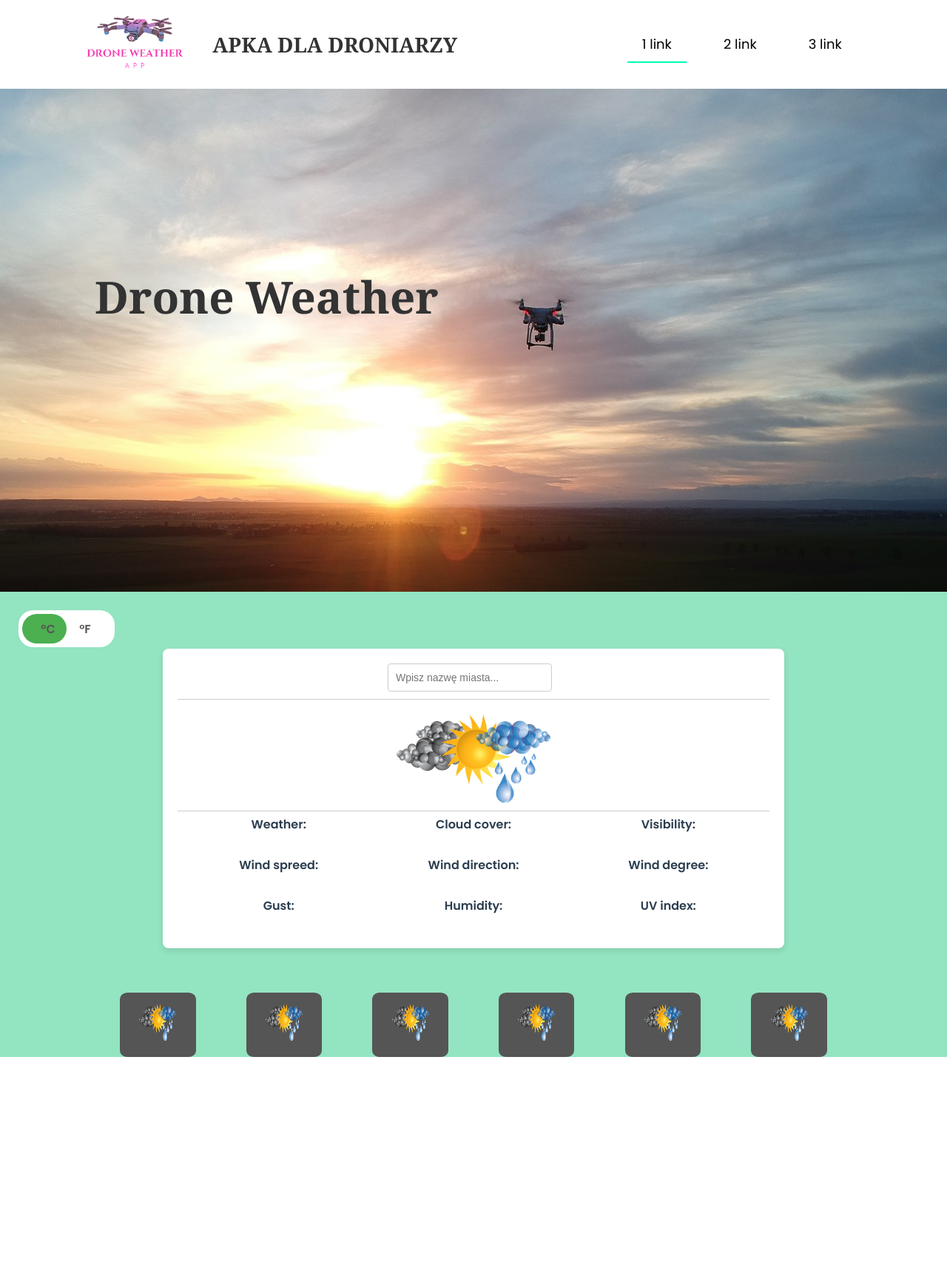
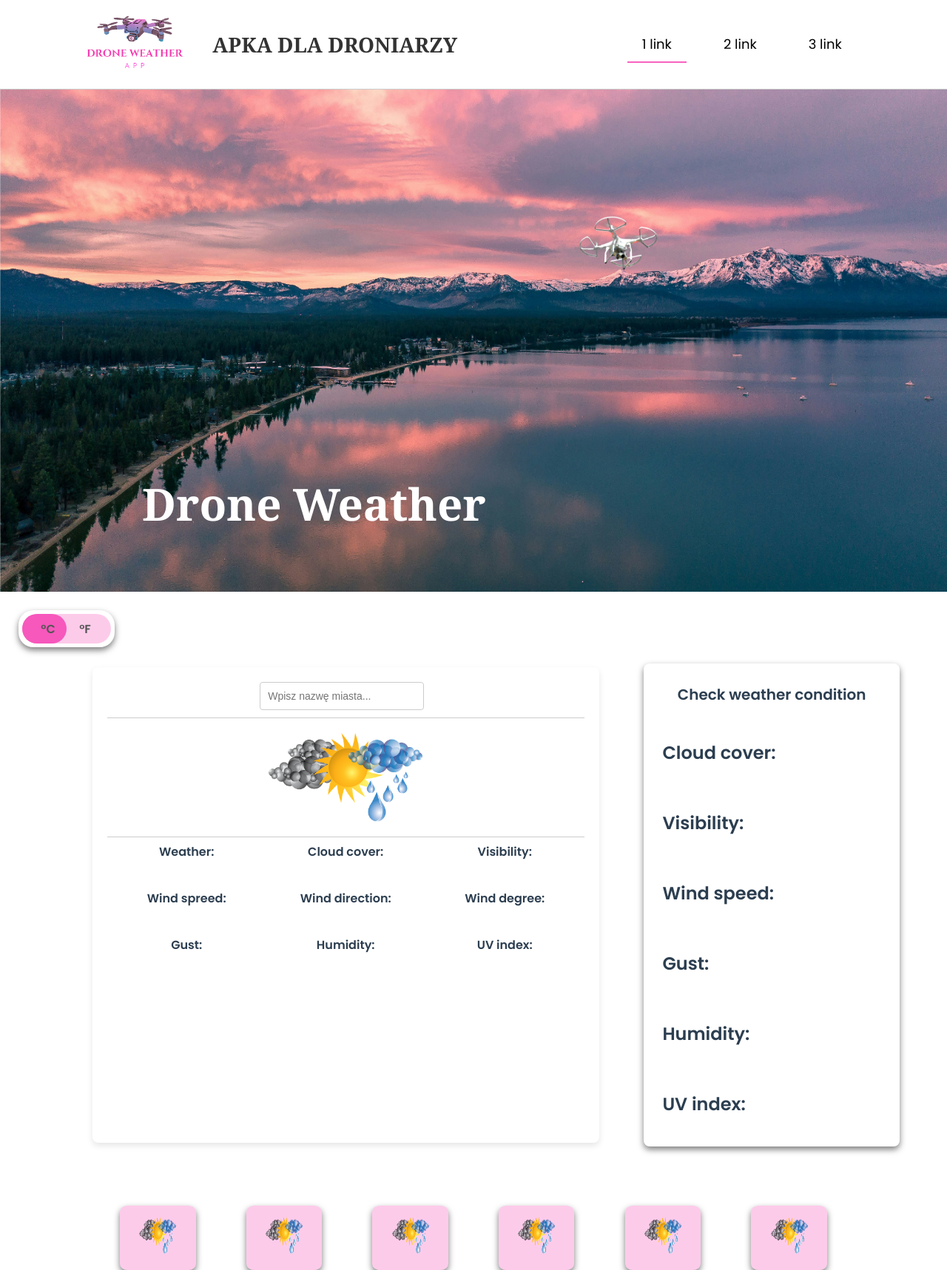
Before and after one commit to kuben75/Drone-Weather, a PHP site: page / in a window 1280 px wide. Shown: the whole page at 74% size. Before the commit the page ends 1429 px from the top, so only its background shows below. Run offline with PHP 8.4, Linux system fonts and the light colour scheme; style sheets or scripts are compiled from the project's sources.

Commit message:
zmiana css, dodanie check weather condition

```diff
--- a/index.html
+++ b/index.html
@@ -14,7 +14,7 @@
 
 <body>
   <header>
-    <img class="bgc" src="img/drone-3847867_1920.jpg" alt="dron w locie o zachodzie słońca">
+    <img class="bgc" src="img/img2.png" alt="dron w locie o zachodzie słońca">
     <div class="title">
       <h1>Drone Weather</h1>
     </div>
@@ -40,6 +40,7 @@
       <span class="toggle-fahr">°F</span>
     </label>
   </div>
+  <main>
   <div class="wrapper">
     <div class="top">
       <div class="top-city">
@@ -61,7 +62,7 @@
         <img src="./img/unknown.png" alt="Obrazek przedstawiający pogodę" class="photo" />
       </div>
     </div>
-    <main class="bottom">
+    <div class="bottom">
       <div class="headings">
         <p>Weather:</p>
         <p>Cloud cover:</p>
@@ -92,9 +93,38 @@
         <p class="humidity"></p>
         <p class="uv"></p>
       </div>
-    </main>
+    </div>
   </div>
-
+  <div class="table">
+    <div class="table-title">
+      <h4 class="title-one">Check weather condition</h4>
+    </div>
+    <div class="heading-table">
+      <h2 class="heading-title">Cloud cover:
+      <span class="weath-one"> </span></h2>
+    </div>
+    <div class="heading-table">
+      <h2 class="heading-title">Visibility:
+      <span class="weath-two"> </span> </h2>
+    </div>
+    <div class="heading-table">
+      <h2 class="heading-title">Wind speed:
+      <span class="weath-three"> </span> </h2>
+    </div>
+    <div class="heading-table">
+      <h2 class="heading-title">Gust:
+      <span class="weath-four"> </span> </h2>
+    </div>
+    <div class="heading-table">
+      <h2 class="heading-title">Humidity:
+      <span class="weath-five"> </span> </h2>
+    </div>
+    <div class="heading-table">
+      <h2 class="heading-title">UV index:
+      <span class="weath-six"> </span> </h2>
+    </div>
+  </div>
+  </main>
   <section class="main-cnt">
     <div class="elem one">
       <div class="top-weath">
--- a/sass/style.scss
+++ b/sass/style.scss
@@ -12,7 +12,7 @@ $text-color: #555;
 
 body {
   font-family: "Poppins", sans-serif;
-  background-color: $background-color;
+  background-color: white;
   color: $primary-color;
   margin: 0;
   padding: 0;
@@ -29,15 +29,16 @@ header {
   }
   .title {
     position: absolute;
-    top: 40%;
-    left: 10%;
+    top: 75%;
+    left: 15%;
     font-family: Georgia, 'Times New Roman', Times, sans-serif;
     font-size: 30px;
-    color: #333;
+    color: #ffffff;
   }
 
   .header {
-    position: absolute;
+    position: fixed;
+    z-index: 10;
     top: 0;
     left: 0;
     width: 100%;
@@ -47,7 +48,7 @@ header {
     background-color: white;
     color: black;
     height: 15vh;
-
+    border-bottom: 1px solid #ccc;
     .logo {
       display: flex;
       align-items: center;
@@ -85,66 +86,7 @@ header {
           transition: border-color 0.3s;
 
           &.active {
-            border-color: $highlight-color;
-          }
-
-          &:hover {
-            border-color: $primary-color;
-          }
-        }
-      }
-    }
-  }
-  .header {
-    position: absolute;
-    top: 0;
-    left: 0;
-    width: 100%;
-    display: flex;
-    justify-content: space-around;
-    align-items: center;
-    background-color: white;
-    color: black;
-    height: 15vh;
-
-    .logo {
-      display: flex;
-      align-items: center;
-
-      img {
-        width: 150px;
-        height: 150px;
-      }
-
-      h1 {
-        margin-left: 30px;
-        font-size: 28px;
-        text-transform: uppercase;
-        font-family: Cambria, Cochin, Georgia, Times, 'Times New Roman', sans-serif;
-        color: #333;
-      }
-    }
-
-    .time {
-      font-size: 18px;
-      margin: 20px 0;
-
-      ul {
-        display: flex;
-        list-style: none;
-        padding: 0;
-        margin: 0;
-        justify-content: center;
-
-        li {
-          margin: 0 15px;
-          padding: 10px 20px;
-          cursor: pointer;
-          border-bottom: 2px solid transparent;
-          transition: border-color 0.3s;
-
-          &.active {
-            border-color: $highlight-color;
+            border-color: #f53eb2cf;
           }
 
           &:hover {
@@ -166,6 +108,7 @@ header {
   overflow: hidden;
   left: 25px;
   top: 25px;
+  box-shadow: 0 4px 8px rgba(0, 0, 0, 0.513);
 
   label {
     display: block;
@@ -173,6 +116,8 @@ header {
     width: 100%;
     height: 100%;
     cursor: pointer;
+    background-color: rgba(245, 62, 178, 0.2666666667);
+    border-radius: 25px;
 
     .slider {
       position: absolute;
@@ -180,7 +125,7 @@ header {
       left: 0;
       width: 60px;
       height: 100%;
-      background-color: $slider-color;
+      background-color: #f53eb2cf;
       border-radius: 20px;
       transition: transform 0.3s ease;
     }
@@ -217,9 +162,27 @@ header {
     transform: translateX(60px);
   }
 }
+main {
+  display: grid;
+  grid-template-columns: 70% 30%;
+  margin: 5vh 5%;
+
+  .table {
+    background-color: $backgroundinput-color;
+    border-radius: 8px;
+   box-shadow: 0 4px 8px rgba(0, 0, 0, 0.513);
+    .table-title .title-one {
+      text-align: center;
+      font-size: 20px;
+    }
+
+  .heading-title {
+    padding: 20px 25px;
+  }
+  }
 .wrapper {
-  max-width: 800px;
-  margin: 20px auto;
+  width: 80%;
+  margin: 5px auto;
   background-color: white;
   padding: 20px;
   border-radius: 8px;
@@ -276,7 +239,7 @@ header {
     display: flex;
     justify-content: center;
     align-items: center;
-    margin-bottom: 10px;
+    margin-bottom: 20px;
     font-size: 36px;
   }
 
@@ -287,15 +250,15 @@ header {
   }
 }
 
-main.bottom {
+  .bottom {
   border-top: 1px solid #ccc;
 
   .headings,
   .weather-info {
+    padding: 7px 0;
     display: grid;
     grid-template-columns: repeat(3, 1fr);
     text-align: center;
-    padding: 5px;
   }
 
   .headings p,
@@ -311,7 +274,7 @@ main.bottom {
     margin-bottom: 10px;
   }
 }
-
+}
 .main-cnt {
   padding-top: 5vh;
   display: flex;
@@ -321,13 +284,16 @@ main.bottom {
 
   .elem {
     width: 10%;
-    background-color: $text-color;
+    background-color: #f53eb244;
     height: auto;
     border-radius: 10%;
+    box-shadow: 0 4px 8px rgba(0, 0, 0, 0.513);
+    transition: background-color .5s, box-shadow .5s;
+    cursor: pointer;
     .top-weath{
       text-align: center;
       [class^="city-hour"]{
-        color: white;
+        color: $backgroundinput-color;
         font-size: 18px;
       }
     }
@@ -341,9 +307,13 @@ main.bottom {
     .bottom-weath {
        text-align: center;
        [class^="city-temp"] {
-        color: white;
+        color: $backgroundinput-color;
         font-size: 18px;
        }
     }
   }
+  .elem:hover {
+    background-color: #f53eb2cf;
+    box-shadow: 0 4px 8px rgba(0, 0, 0, 0.659);
+  }
 }
```
Also changed, not shown: js/script.js (+143 -22 lines), img/img2.png (added).
